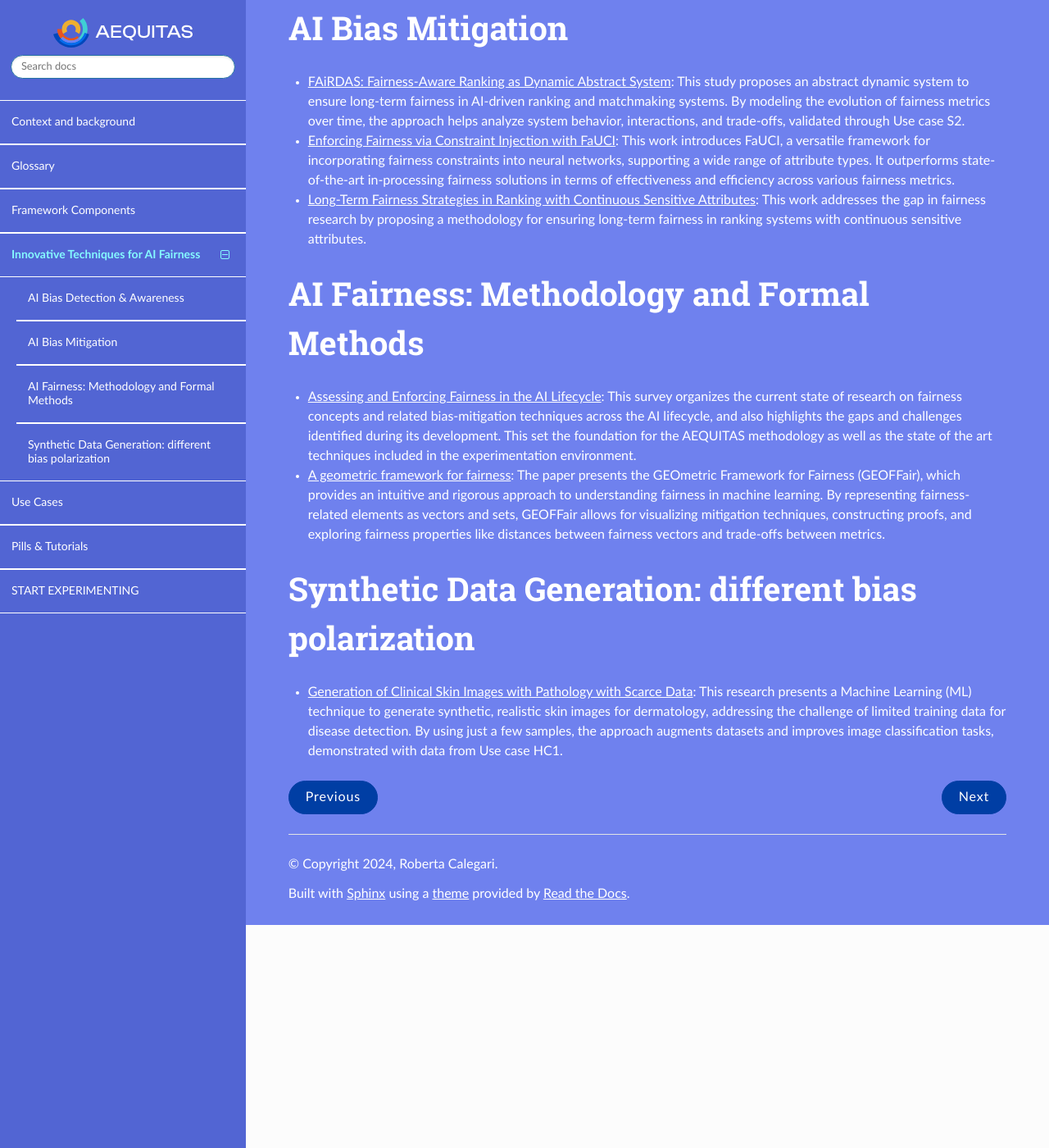
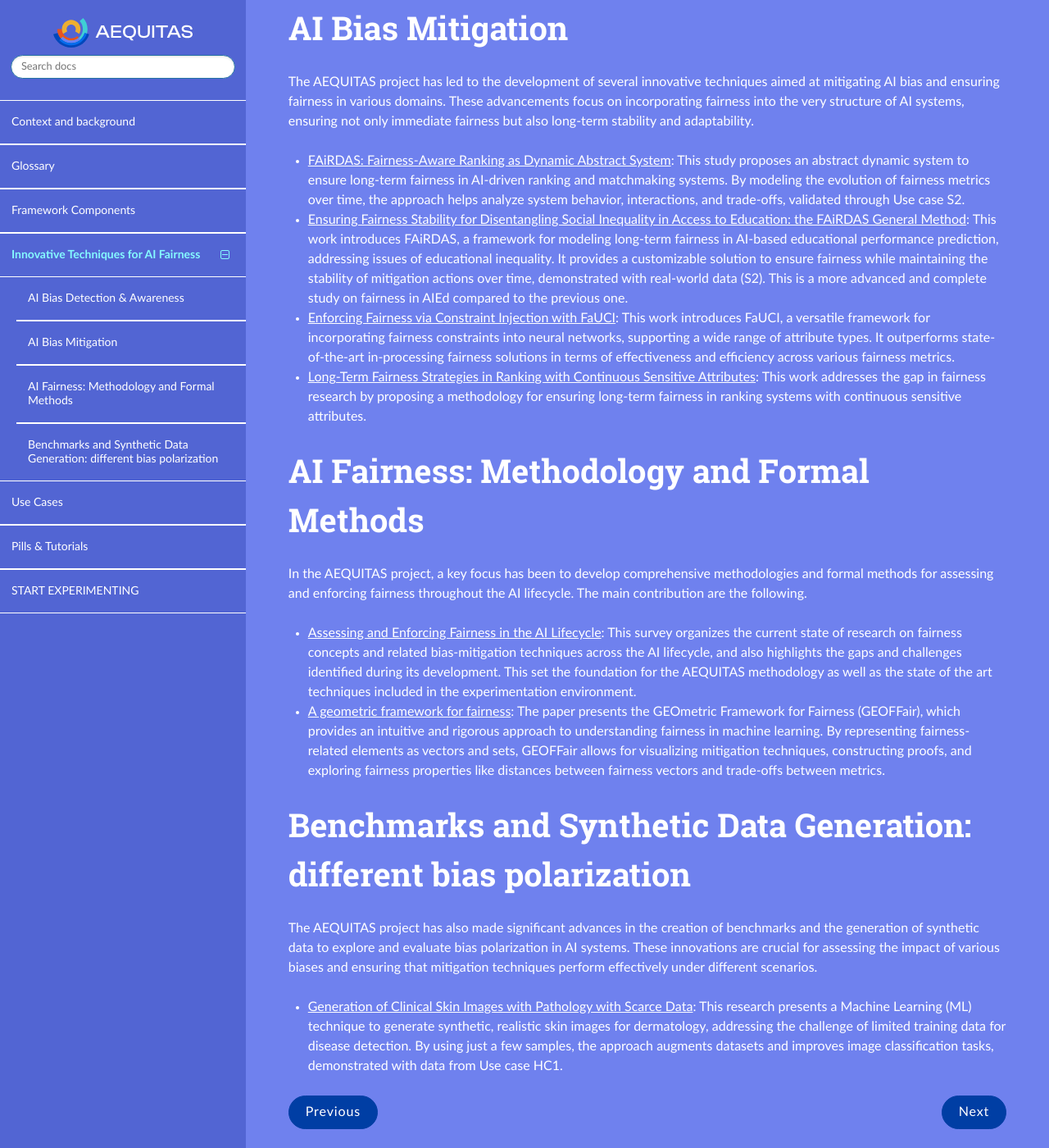
Before and after one commit to aequitas-aod/aequitas-home, a Sphinx documentation site: the page built from docs/source/innovation.rst, in a window 1280 px wide and 1400 px high, scrolled down 1186 px. Shown: the whole window at 82% size. Built offline with Sphinx 7.4.7 and the Read the Docs theme 3.1.0, drawn with Linux system fonts in a browser that asks for light colours; pages that are not in the unit, such as notebooks, are missing from menus.

Commit message:
innovation

```diff
--- a/docs/source/innovation.rst
+++ b/docs/source/innovation.rst
@@ -29,7 +29,11 @@ This section outlines our key contributions to bias detection and awareness, fea
 AI Bias Mitigation
 ------
 
+The AEQUITAS project has led to the development of several innovative techniques aimed at mitigating AI bias and ensuring fairness in various domains. These advancements focus on incorporating fairness into the very structure of AI systems, ensuring not only immediate fairness but also long-term stability and adaptability.
+
 * `FAiRDAS: Fairness-Aware Ranking as Dynamic Abstract System <https://ceur-ws.org/Vol-3523/paper5.pdf>`_: This study proposes an abstract dynamic system to ensure long-term fairness in AI-driven ranking and matchmaking systems. By modeling the evolution of fairness metrics over time, the approach helps analyze system behavior, interactions, and trade-offs, validated through Use case S2.
+
+* `Ensuring Fairness Stability for Disentangling Social Inequality in Access to Education: the FAiRDAS General Method <https://www.ijcai.org/proceedings/2024/820>`_: This work introduces FAiRDAS, a framework for modeling long-term fairness in AI-based educational performance prediction, addressing issues of educational inequality. It provides a customizable solution to ensure fairness while maintaining the stability of mitigation actions over time, demonstrated with real-world data (S2). This is a more advanced and complete study on fairness in AIEd compared to the previous one.
 
 * `Enforcing Fairness via Constraint Injection with FaUCI <https://ceur-ws.org/Vol-3808/paper8.pdf>`_: This work introduces FaUCI, a versatile framework for incorporating fairness constraints into neural networks, supporting a wide range of attribute types. It outperforms state-of-the-art in-processing fairness solutions in terms of effectiveness and efficiency across various fairness metrics.
 
@@ -37,12 +41,14 @@ AI Bias Mitigation
 
 AI Fairness: Methodology and Formal Methods
 ------
+In the AEQUITAS project, a key focus has been to develop comprehensive methodologies and formal methods for assessing and enforcing fairness throughout the AI lifecycle. The main contribution are the following.
 
 * `Assessing and Enforcing Fairness in the AI Lifecycle <https://www.ijcai.org/proceedings/2023/0735.pdf>`_: This survey organizes the current state of research on fairness concepts and related bias-mitigation techniques across the AI lifecycle, and also highlights the gaps and challenges identified during its development. This set the foundation for the AEQUITAS methodology as well as the state of the art techniques included in the experimentation environment.
 
 * `A geometric framework for fairness <https://ceur-ws.org/Vol-3523/paper9.pdf>`_: The paper presents the GEOmetric Framework for Fairness (GEOFFair), which provides an intuitive and rigorous approach to understanding fairness in machine learning. By representing fairness-related elements as vectors and sets, GEOFFair allows for visualizing mitigation techniques, constructing proofs, and exploring fairness properties like distances between fairness vectors and trade-offs between metrics.
 
-Synthetic Data Generation: different bias polarization
+Benchmarks and Synthetic Data Generation: different bias polarization
 ------
+The AEQUITAS project has also made significant advances in the creation of benchmarks and the generation of synthetic data to explore and evaluate bias polarization in AI systems. These innovations are crucial for assessing the impact of various biases and ensuring that mitigation techniques perform effectively under different scenarios.
 
 * `Generation of Clinical Skin Images with Pathology with Scarce Data <https://link.springer.com/chapter/10.1007/978-3-031-63592-2_5>`_: This research presents a Machine Learning (ML) technique to generate synthetic, realistic skin images for dermatology, addressing the challenge of limited training data for disease detection. By using just a few samples, the approach augments datasets and improves image classification tasks, demonstrated with data from Use case HC1.
```
